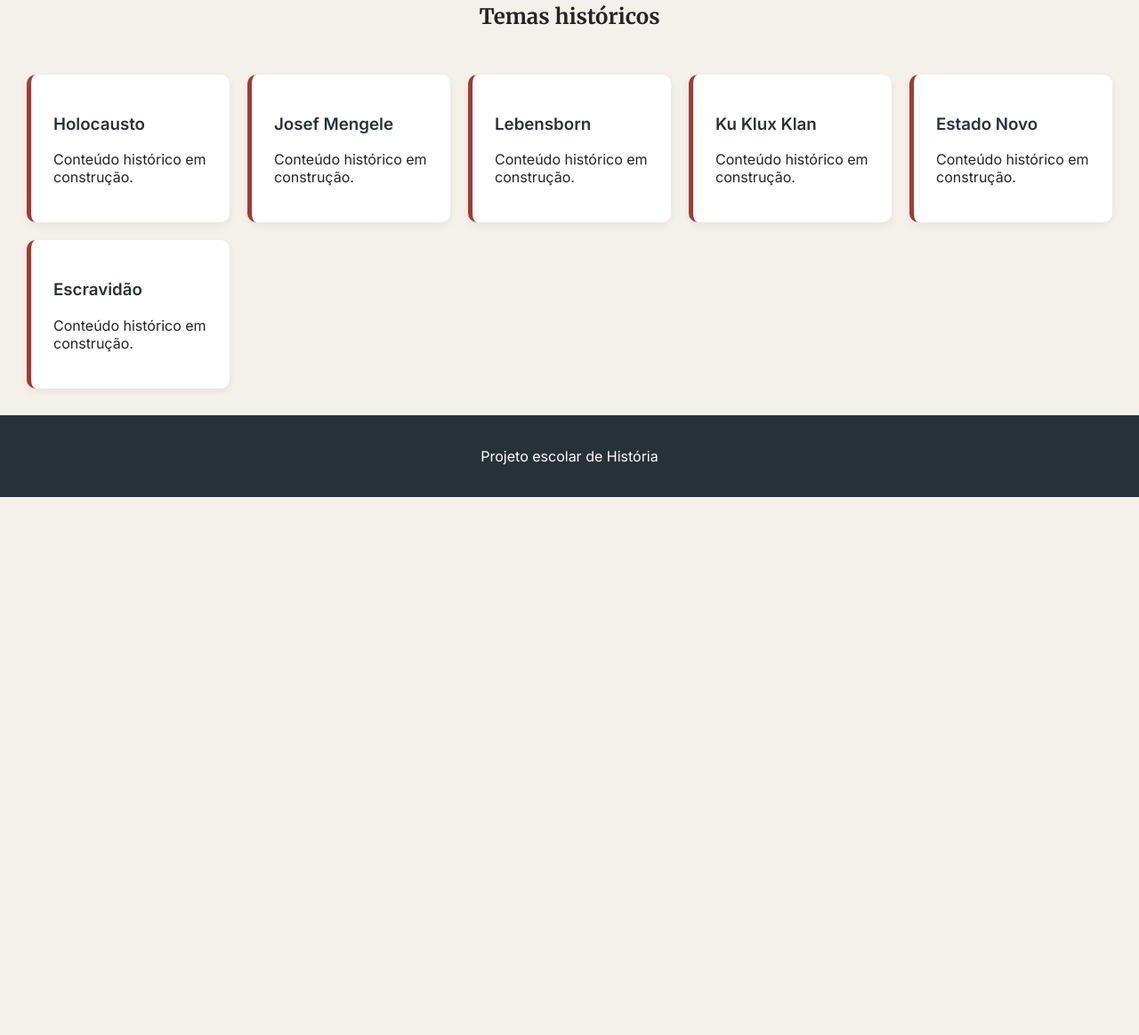
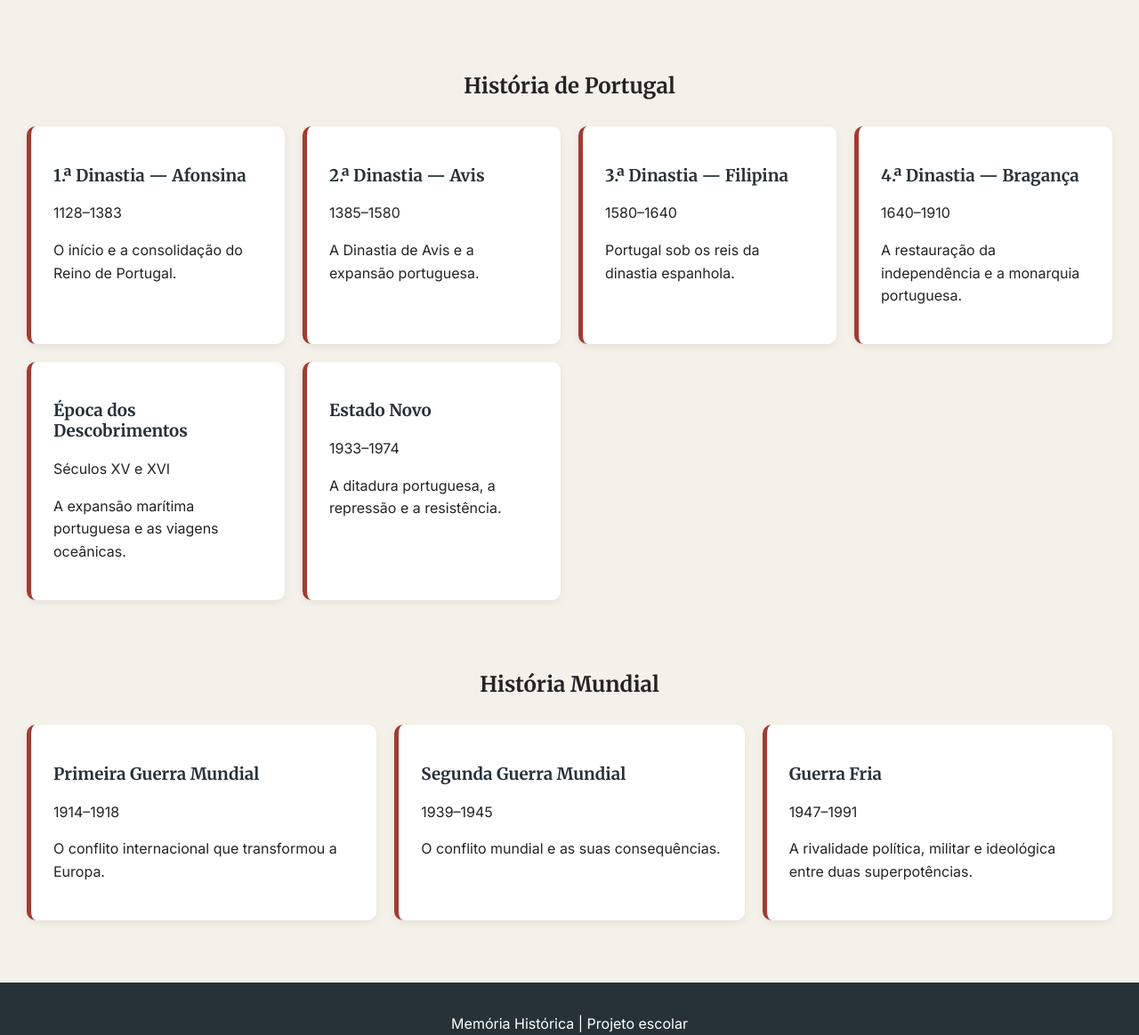
Before and after one commit to dianafmartins07-alt/Historia-Memoria, a plain HTML site: page index.html in a window 1280 px wide. Shown: the part 494-1658 px from the top of the page at 89% size. Before the commit the page ends 1053 px from the top, so only its background shows below. Drawn offline with Linux system fonts and the light colour scheme.

Commit message:
Update index.html

```diff
--- a/index.html
+++ b/index.html
@@ -4,6 +4,7 @@
 <head>
     <meta charset="UTF-8">
     <meta name="viewport" content="width=device-width, initial-scale=1.0">
+
     <title>Memória Histórica</title>
 
     <link href="https://fonts.googleapis.com/css2?family=Merriweather:wght@700&family=Inter:wght@400;500;600&display=swap" rel="stylesheet">
@@ -19,7 +20,7 @@
         header {
             background-color: #263238;
             color: white;
-            padding: 25px;
+            padding: 30px;
             text-align: center;
         }
 
@@ -36,7 +37,12 @@
         nav a {
             color: white;
             text-decoration: none;
-            margin: 15px;
+            margin: 12px;
+            font-weight: 500;
+        }
+
+        nav a:hover {
+            color: #D8BFA3;
         }
 
         .intro {
@@ -48,11 +54,23 @@
             font-size: 35px;
         }
 
+        .intro p {
+            font-size: 17px;
+        }
+
+        .secao {
+            padding: 30px;
+        }
+
+        .secao h2 {
+            text-align: center;
+            margin-bottom: 30px;
+        }
+
         .temas {
             display: grid;
-            grid-template-columns: repeat(auto-fit, minmax(220px, 1fr));
+            grid-template-columns: repeat(auto-fit, minmax(230px, 1fr));
             gap: 20px;
-            padding: 30px;
         }
 
         .cartao {
@@ -61,10 +79,20 @@
             border-radius: 10px;
             border-left: 5px solid #A33A32;
             box-shadow: 0 3px 10px #00000010;
+            transition: transform 0.2s;
+        }
+
+        .cartao:hover {
+            transform: translateY(-5px);
         }
 
         .cartao h3 {
             color: #263238;
+            font-family: 'Merriweather', serif;
+        }
+
+        .cartao p {
+            line-height: 1.6;
         }
 
         footer {
@@ -72,6 +100,18 @@
             color: white;
             text-align: center;
             padding: 20px;
+            margin-top: 40px;
+        }
+
+        @media (max-width: 600px) {
+            nav a {
+                display: inline-block;
+                margin: 8px;
+            }
+
+            .intro h2 {
+                font-size: 26px;
+            }
         }
     </style>
 </head>
@@ -85,7 +125,8 @@
 
 <nav>
     <a href="#inicio">Início</a>
-    <a href="#historia">História</a>
+    <a href="#portugal">História de Portugal</a>
+    <a href="#mundo">História Mundial</a>
     <a href="#pesquisa">Pesquisa</a>
     <a href="#quiz">Quiz</a>
 </nav>
@@ -93,46 +134,83 @@
 <section class="intro" id="inicio">
     <h2>Conhecer o passado</h2>
     <p>Explora diferentes acontecimentos e períodos históricos.</p>
+    <p>Um espaço dedicado ao estudo e à memória da História.</p>
 </section>
 
-<section id="historia">
-    <h2 style="text-align:center;">Temas históricos</h2>
+<section class="secao" id="portugal">
+
+    <h2>História de Portugal</h2>
 
     <div class="temas">
+
         <div class="cartao">
-            <h3>Holocausto</h3>
-            <p>Conteúdo histórico em construção.</p>
+            <h3>1.ª Dinastia — Afonsina</h3>
+            <p>1128–1383</p>
+            <p>O início e a consolidação do Reino de Portugal.</p>
         </div>
 
         <div class="cartao">
-            <h3>Josef Mengele</h3>
-            <p>Conteúdo histórico em construção.</p>
+            <h3>2.ª Dinastia — Avis</h3>
+            <p>1385–1580</p>
+            <p>A Dinastia de Avis e a expansão portuguesa.</p>
         </div>
 
         <div class="cartao">
-            <h3>Lebensborn</h3>
-            <p>Conteúdo histórico em construção.</p>
+            <h3>3.ª Dinastia — Filipina</h3>
+            <p>1580–1640</p>
+            <p>Portugal sob os reis da dinastia espanhola.</p>
         </div>
 
         <div class="cartao">
-            <h3>Ku Klux Klan</h3>
-            <p>Conteúdo histórico em construção.</p>
+            <h3>4.ª Dinastia — Bragança</h3>
+            <p>1640–1910</p>
+            <p>A restauração da independência e a monarquia portuguesa.</p>
+        </div>
+
+        <div class="cartao">
+            <h3>Época dos Descobrimentos</h3>
+            <p>Séculos XV e XVI</p>
+            <p>A expansão marítima portuguesa e as viagens oceânicas.</p>
         </div>
 
         <div class="cartao">
             <h3>Estado Novo</h3>
-            <p>Conteúdo histórico em construção.</p>
+            <p>1933–1974</p>
+            <p>A ditadura portuguesa, a repressão e a resistência.</p>
+        </div>
+
+    </div>
+</section>
+
+<section class="secao" id="mundo">
+
+    <h2>História Mundial</h2>
+
+    <div class="temas">
+
+        <div class="cartao">
+            <h3>Primeira Guerra Mundial</h3>
+            <p>1914–1918</p>
+            <p>O conflito internacional que transformou a Europa.</p>
         </div>
 
         <div class="cartao">
-            <h3>Escravidão</h3>
-            <p>Conteúdo histórico em construção.</p>
+            <h3>Segunda Guerra Mundial</h3>
+            <p>1939–1945</p>
+            <p>O conflito mundial e as suas consequências.</p>
         </div>
+
+        <div class="cartao">
+            <h3>Guerra Fria</h3>
+            <p>1947–1991</p>
+            <p>A rivalidade política, militar e ideológica entre duas superpotências.</p>
+        </div>
+
     </div>
 </section>
 
 <footer>
-    <p>Projeto escolar de História</p>
+    <p>Memória Histórica | Projeto escolar</p>
 </footer>
 
 </body>
```
